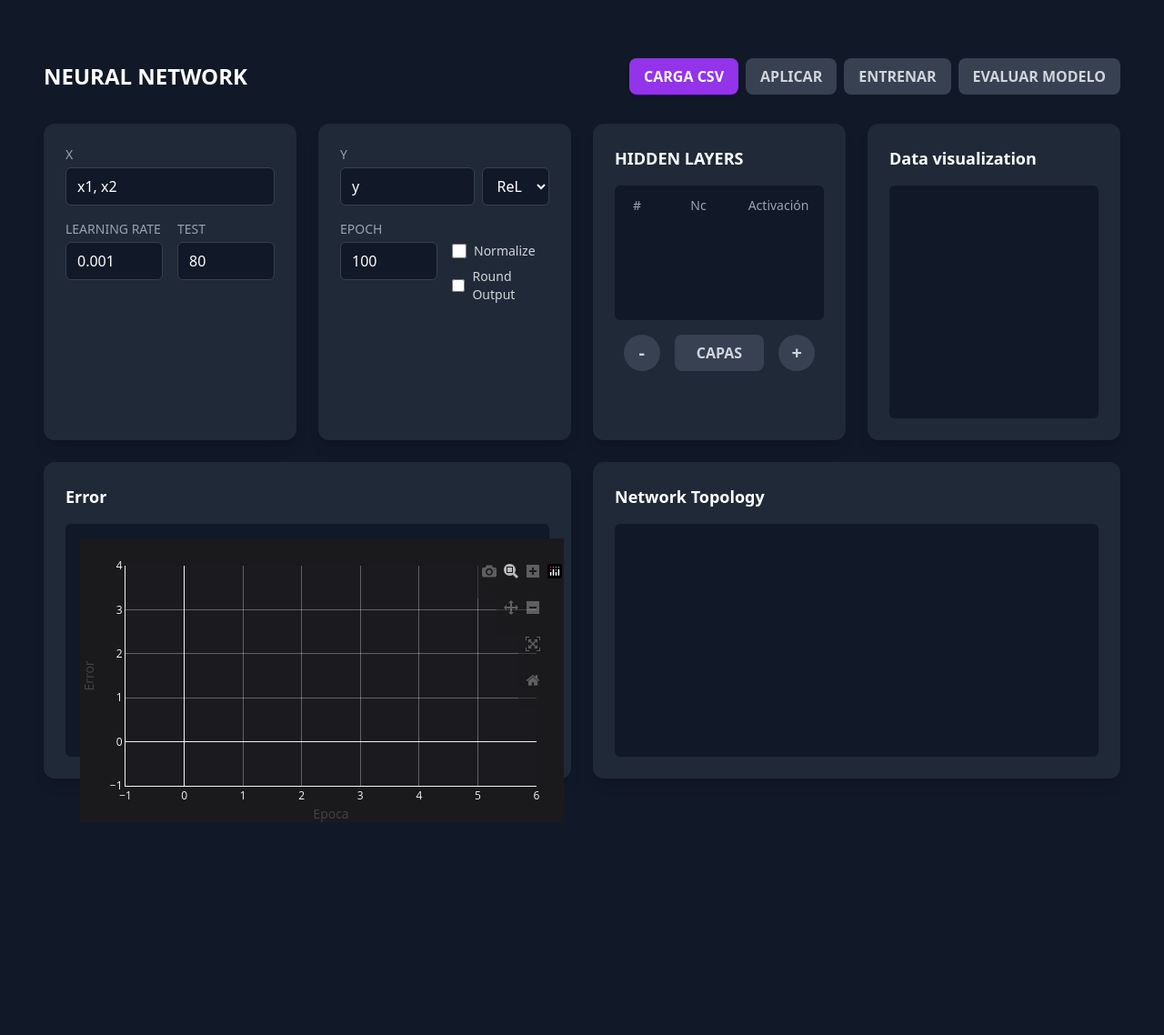
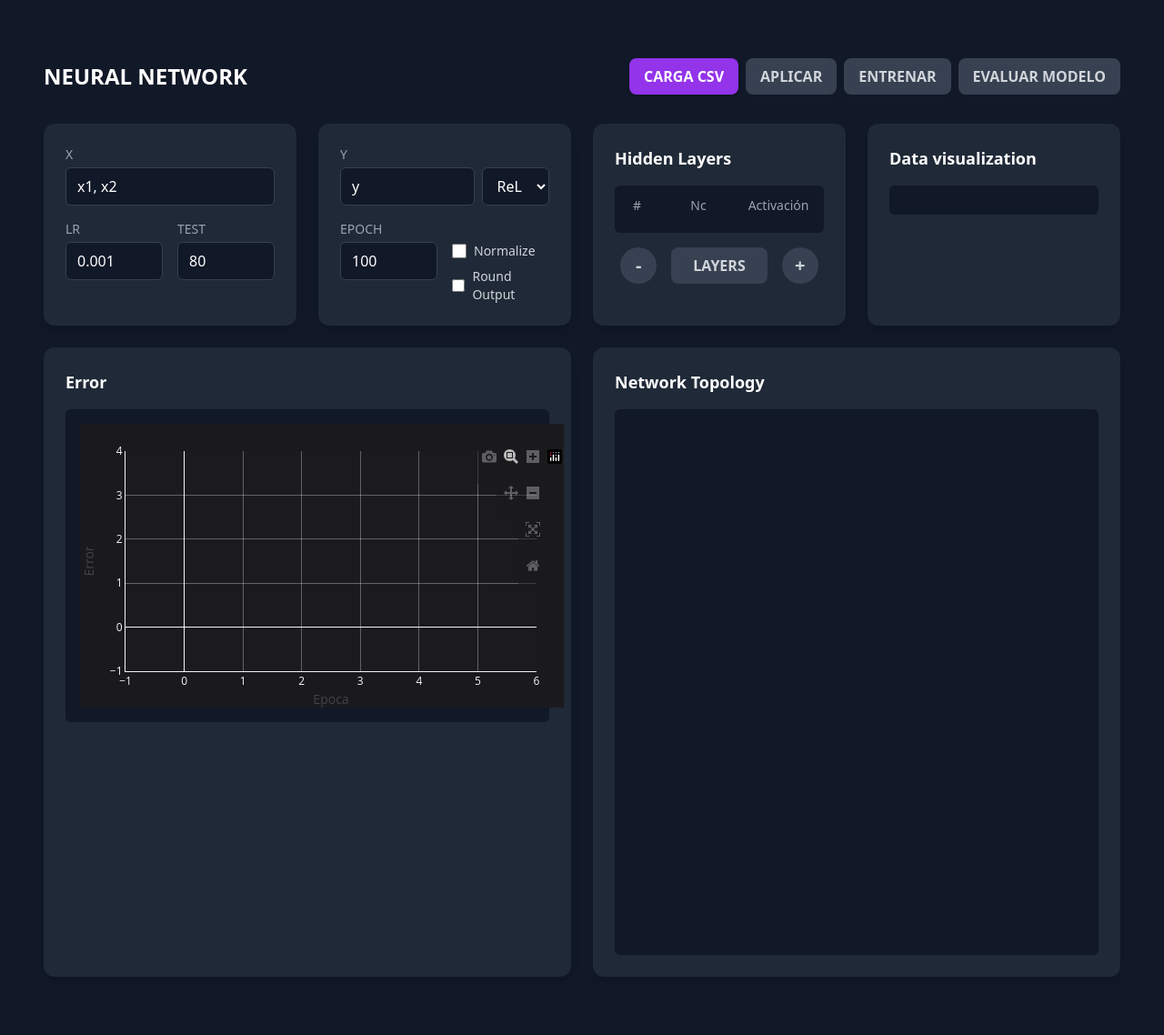
Before and after one commit to lemisora/neuron-django, a Django app: page / in a window 1280 px wide. Shown: the whole page at 91% size. Before the commit the page ends 904 px from the top, so only its background shows below. Run offline with Django 5.2, Linux system fonts and the light colour scheme; some libraries are stand-ins or nearby versions.

Commit message:
Se les da más altura a varios divs y se cambia el texto de varias etiquetas

```diff
--- a/src/core/templates/core/home.html
+++ b/src/core/templates/core/home.html
@@ -55,7 +55,7 @@
                         <label
                             for="learning-rate"
                             class="block text-sm font-medium text-gray-400 mb-1"
-                            >LEARNING RATE</label
+                            >LR</label
                         >
                         <input
                             type="text"
@@ -148,17 +148,16 @@
 
             <div class="bg-gray-800 p-6 rounded-xl shadow-lg">
                 <h2 class="text-lg font-semibold text-white mb-4">
-                    HIDDEN LAYERS
+                    Hidden Layers
                 </h2>
                 <div class="bg-gray-900 rounded-md p-3">
                     <div
-                        class="grid grid-cols-3 text-sm font-medium text-gray-400 mb-2 px-2"
+                        class="grid grid-cols-3 text-sm font-medium text-gray-400 h-48 mb-2 px-2"
                     >
                         <span>#</span>
                         <span>Nc</span>
                         <span>Activación</span>
                     </div>
-                    <div class="h-24"></div>
                 </div>
                 <div class="flex justify-center items-center space-x-4 mt-4">
                     <button
@@ -170,7 +169,7 @@
                     <button
                         class="bg-gray-700 font-semibold py-2 px-6 rounded-lg hover:bg-gray-600"
                     >
-                        CAPAS
+                        LAYERS
                     </button>
                     <button
                         class="bg-gray-700 w-10 h-10 rounded-full text-xl font-bold flex items-center justify-center hover:bg-gray-600"
@@ -187,7 +186,7 @@
                     Data visualization
                 </h2>
                 <div
-                    class="bg-gray-900 h-64 rounded-md p-4 relative"
+                    class="bg-gray-900 h-72 rounded-md p-4 relative"
 
                 ></div>
 
@@ -196,7 +195,7 @@
             <div class="bg-gray-800 p-6 rounded-xl shadow-lg lg:col-span-2">
                 <h2 class="text-lg font-semibold text-white mb-4">Error</h2>
                 <div
-                    class="bg-gray-900 h-64 rounded-md p-4 relative"
+                    class="bg-gray-900 h-96 rounded-md p-4 relative"
                     id="chart-container"
                 >
                     <!--div
@@ -249,7 +248,7 @@
                     Network Topology
                 </h2>
                 <div
-                    class="bg-gray-900 h-64 rounded-md flex justify-around items-center text-xs text-gray-400"
+                    class="bg-gray-900 h-96 rounded-md flex justify-around items-center text-xs text-gray-400"
                 >
                     <svg id="topolgyCanvas" width="100%" height="600"></svg>
                 </div>
```
